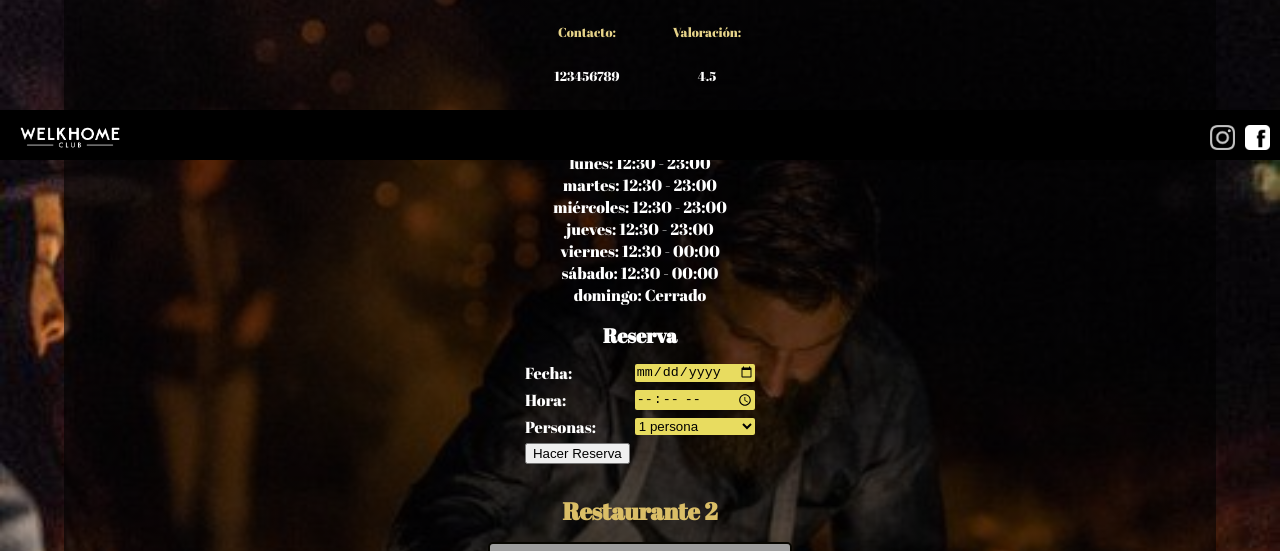
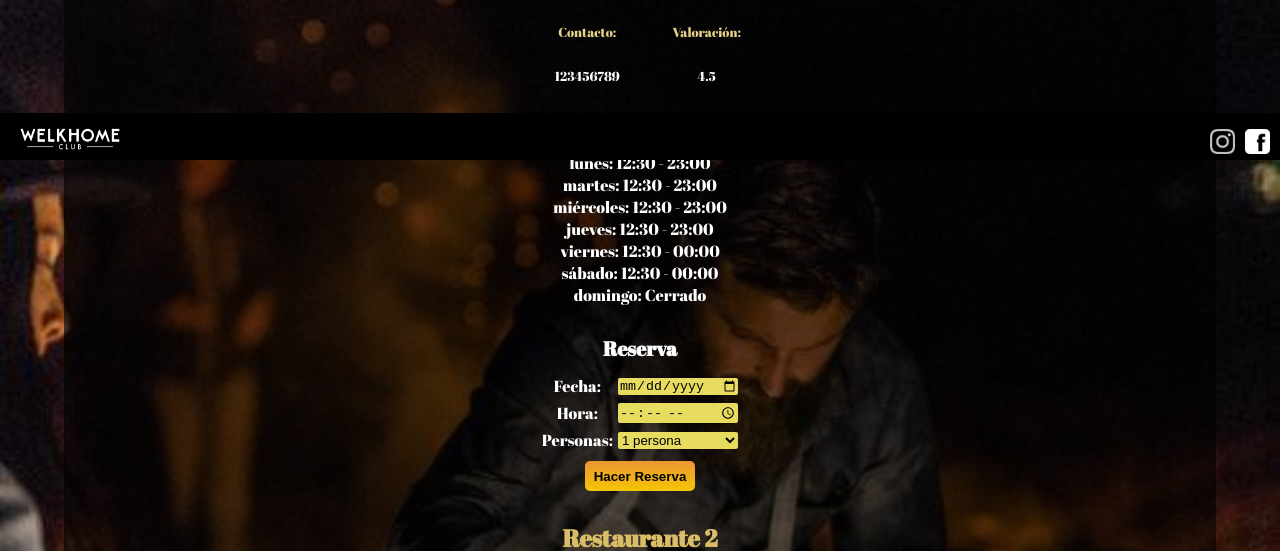
Before and after one commit to Gitow93/restaurant-web-application, a React (Create React App) app: page / in a window 1280 px wide. Shown: the part 640-1191 px from the top of the page. Built offline with nearby package versions, Linux system fonts and the light colour scheme; grey boxes are pictures that could not be loaded.

Commit message:
fix some css styles

```diff
--- a/src/assets/css/bookingForm.scss
+++ b/src/assets/css/bookingForm.scss
@@ -1,6 +1,11 @@
 h1 {
   font-size: 20px;
 }
+
+.booking_form {
+  display: flex;
+  flex-direction: column;
+  align-items: center;
 
   .booking_cells {
     display: grid;
@@ -17,3 +22,13 @@ h1 {
     color: rgb(0, 0, 0);
     background-color: rgb(232, 220, 96);
   }
+  .booking_btn {
+    margin-bottom: 10px;
+    font-weight: bold;
+    width: 110px;
+    height: 30px;
+    background: linear-gradient(rgb(235, 150, 52), rgb(245, 197, 4));
+    border: none;
+    border-radius: 5px;
+  }
+}
--- a/src/assets/css/footer.scss
+++ b/src/assets/css/footer.scss
@@ -10,6 +10,7 @@
 
   .sn_container {
     margin: 0 5px;
+    display: flex;
   }
 
   .logo {
--- a/src/assets/css/registration.scss
+++ b/src/assets/css/registration.scss
@@ -36,3 +36,13 @@
     border: none;
   }
 }
+
+a {
+  color: rgb(245, 197, 4);
+  display: flex;
+  justify-content: center;
+}
+
+a:hover {
+  color: rgb(255, 255, 255);
+}
--- a/src/assets/css/restaurantList.scss
+++ b/src/assets/css/restaurantList.scss
@@ -26,6 +26,7 @@ h1 {
   display: flex;
   flex-direction: column;
   align-items: center;
+  text-align: center;
   color: white;
 
   h2 {
--- a/src/components/BookingForm.js
+++ b/src/components/BookingForm.js
@@ -30,9 +30,8 @@ const BookingForm = () => {
           <option value="14">14 personas</option>
           <option value="15">15 personas</option>
         </select>
-
-        <input type="submit" value="Hacer Reserva" />
       </form>
+      <input className="booking_btn" type="submit" value="Hacer Reserva" />
     </div>
   );
 };
```
Lines whose indentation alone changed are shown as unchanged.
